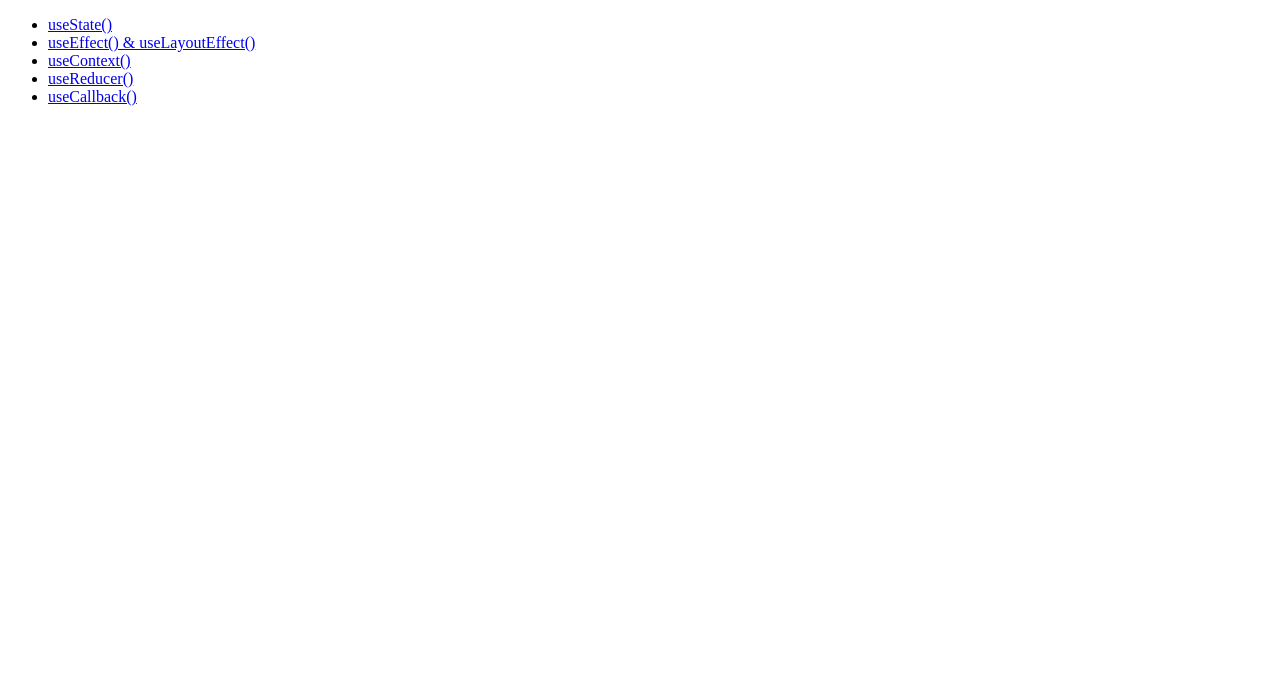
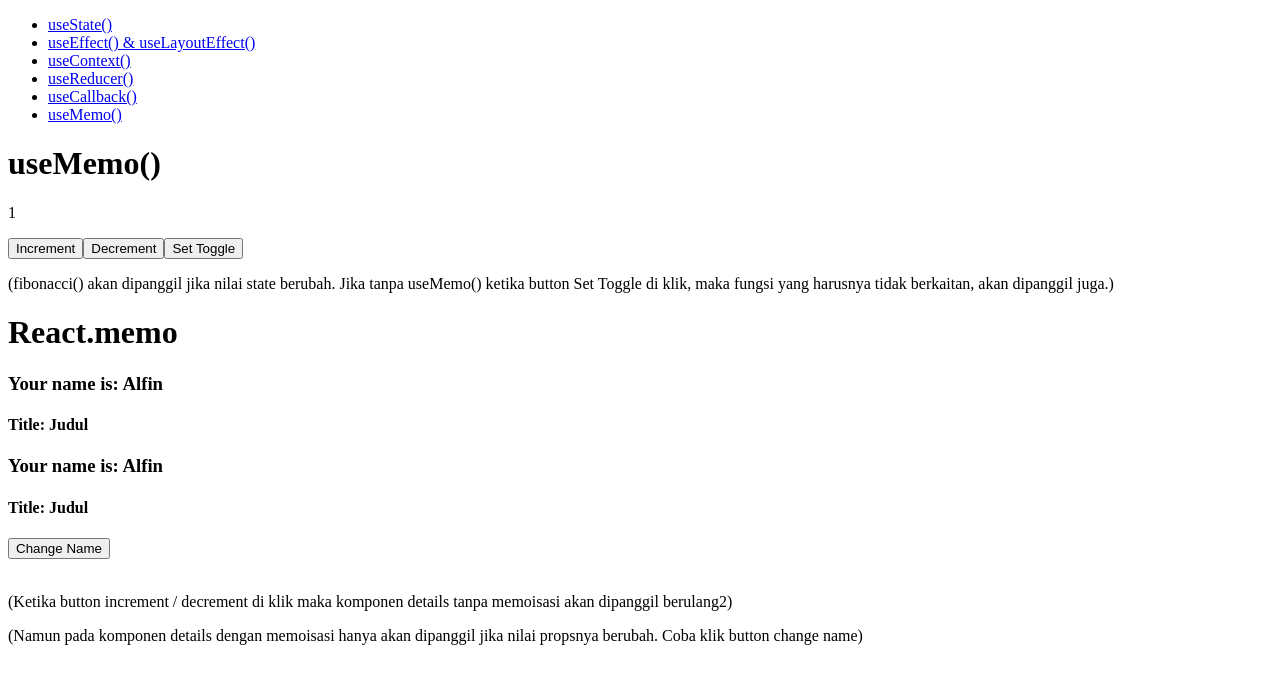
Before and after one commit to natserract/react-hooks-deepdive, a React (Create React App) app: page /use-memo in a window 1280 px wide. Shown: the top 684 px of the page. Built offline with nearby package versions, Linux system fonts and the light colour scheme.

Commit message:
done: useMemo & React.memo modules and examples

```diff
--- a/src/app/App.tsx
+++ b/src/app/App.tsx
@@ -11,6 +11,7 @@ import UseEffect from './useEffectnLayout';
 import UseContext from './useContext';
 import UseReducer from './useReducer';
 import UseCallback from './useCallback';
+import UseMemo from './useMemo';
 
 const App: React.FunctionComponent = () => {
   return (
@@ -30,6 +31,9 @@ const App: React.FunctionComponent = () => {
         </li>
         <li>
           <Link to="/use-callback">useCallback()</Link>
+        </li>
+        <li>
+          <Link to="/use-memo">useMemo()</Link>
         </li>
       </ul>
 
@@ -53,6 +57,11 @@ const App: React.FunctionComponent = () => {
           <UseCallback />
         </Route>
 
+        <Route exact path="/use-memo">
+          <UseMemo />
+        </Route>
+
+
       </Switch>
     </Router>
   );
--- /dev/null
+++ b/src/app/useMemo/index.tsx
@@ -0,0 +1,104 @@
+import * as React from 'react';
+
+/**
+ * Render multiple times with another component
+ * useMemo untuk fungsi, memo untuk component
+ *
+ * useMemo() mengembalikan/menyimpan cache nilai / hasil
+ *
+ * kapan pun Anda mencoba mencegah menjalankan kembali fungsi yang mahal, yang berjalan banyak waktu, atau menggunakan banyak sumber daya. Mengapa? Karena useMemo menyimpan hasil eksekusi fungsi dalam memori, dan ini berpotensi menjadi besar dan secara ironis merusak kinerja Aplikasi Anda.
+ *
+ * React.memo memungkinkan Anda untuk menghindari menjalankan fungsi render anak jika komponen induk merender anak tersebut dengan props yang sama. Jika rekonsiliasi menggantikan induk dengan komponen baru, induk baru tidak akan menggunakan kembali komponen memo yang sama bahkan jika itu merender anak yang sama sebagai induk terakhir.
+ *
+ * https://stackoverflow.com/questions/61377100/why-my-header-render-every-time-already-use-react-memo
+ *
+ * Dengan memoization, kami dapat mencegah fungsi kami memanggil fungsi yang menghitung ulang hasil yang sama berulang kali.
+ *
+ * useCallback  mencegah fungsi dibuat ulang lagi, berdasarkan daftar dependensi. Ini mengembalikan fungsi itu sendiri. Gunakan saat Anda ingin menyebarkannya ke komponen turunan, dan mencegah dari fungsi yang mahal untuk berjalan kembali.
+ *
+ * useMemo  menjaga fungsi agar tidak dijalankan lagi jika tidak menerima sekumpulan parameter yang sebelumnya digunakan. Ini mengembalikan hasil dari suatu fungsi. Gunakan saat Anda ingin mencegah beberapa operasi berat atau mahal dipanggil pada setiap render.
+ */
+
+function fibonacci(n: any): any {
+    console.log('fibonacci() called');
+
+    if (n <= 1) {
+        return 1
+    }
+
+    return fibonacci(n - 1) + fibonacci(n - 2);
+}
+
+function Details({ name, title, memo }: any) {
+    console.log(memo ? 'DetailsMemoized rendered' : 'Details rendered');
+
+    return (
+        <div>
+            <h3>Your name is: {name}</h3>
+            <h4>Title: {title}</h4>
+        </div>
+    )
+}
+
+const DetailsMemoized = React.memo(Details);
+
+function UseMemo() {
+    const [state, setState] = React.useState(0);
+    const [toggle, setToggle] = React.useState(false);
+
+    const [name, setName] = React.useState('Alfin');
+
+    const incrementVal = () => {
+        setState(state - 1)
+    }
+
+    const decrementVal = () => {
+        setState(state + 1)
+    }
+
+    const toggleHandler = () => {
+        setToggle(!toggle);
+    }
+
+    // Mengembalikan hasil
+    const fmt = React.useMemo(() => {
+        return fibonacci(state)
+    }, [state]);
+
+    return (
+        <div>
+            <div className="usememo">
+                <h1>useMemo()</h1>
+                <p>{JSON.stringify(fmt)}</p>
+                <button onClick={() => incrementVal()}>Increment</button>
+                <button onClick={() => decrementVal()}>Decrement</button>
+                <button onClick={() => toggleHandler()}>Set Toggle</button>
+
+                <div className="keterangan">
+                    <p>(fibonacci() akan dipanggil jika nilai state berubah. Jika tanpa useMemo() ketika button Set Toggle di klik, maka fungsi yang harusnya tidak berkaitan, akan dipanggil juga.)</p>
+                </div>
+            </div>
+            <div className="memo">
+                <h1>React.memo</h1>
+                <DetailsMemoized name={name} title="Judul" memo={true} />
+                <Details name={name} title="Judul" memo={false} />
+
+                <button onClick={() => setName('Surya')}>Change Name</button>
+                <br/>
+                <br/>
+                <div className="keterangan">
+                    <p>
+                        (Ketika button increment / decrement di klik maka komponen details tanpa memoisasi akan dipanggil berulang2)
+                </p>
+                    <p>
+                        (Namun pada komponen details dengan memoisasi hanya akan dipanggil jika nilai propsnya berubah. Coba klik button change name)
+                </p>
+                </div>
+            </div>
+        </div>
+    )
+}
+
+
+
+export default UseMemo;
```
Also changed, not shown: src/app/useCallback/index.tsx (+0 -7 lines), src/app/useCallback/README.md, src/app/useMemo/README.md (added), src/app/useReducer/README.md, 1 other file (tests, documents, lock files or other folders).
